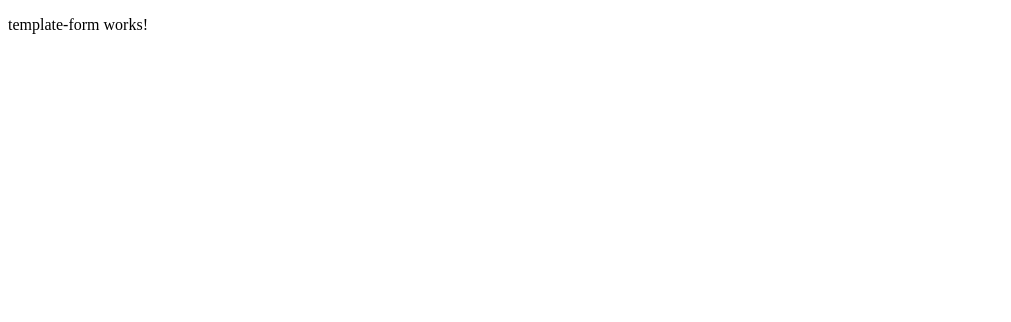
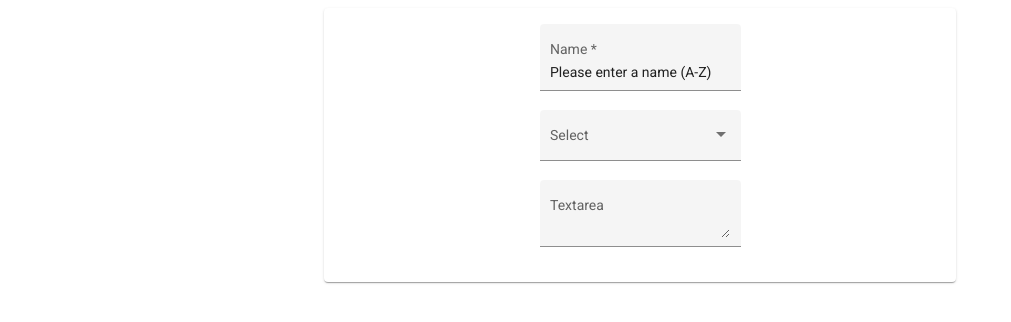
Before and after one commit to nafsar/material-template-form, an Angular app: page / in a window 1280 px wide. Shown: the top 322 px of the page, without its empty margins (0-1011 px from the left). Built offline with nearby package versions, Linux system fonts and the light colour scheme.

Commit message:
material added

```diff
--- a/angular.json
+++ b/angular.json
@@ -24,6 +24,7 @@
               "src/assets"
             ],
             "styles": [
+              "./node_modules/@angular/material/prebuilt-themes/indigo-pink.css",
               "src/styles.css"
             ],
             "scripts": []
@@ -88,6 +89,7 @@
               "src/assets"
             ],
             "styles": [
+              "./node_modules/@angular/material/prebuilt-themes/indigo-pink.css",
               "src/styles.css"
             ],
             "scripts": []
@@ -119,6 +121,7 @@
           }
         }
       }
-    }},
+    }
+  },
   "defaultProject": "material-template-form"
 }
--- a/package.json
+++ b/package.json
@@ -12,10 +12,12 @@
   "private": true,
   "dependencies": {
     "@angular/animations": "~9.1.1",
+    "@angular/cdk": "^9.2.1",
     "@angular/common": "~9.1.1",
     "@angular/compiler": "~9.1.1",
     "@angular/core": "~9.1.1",
     "@angular/forms": "~9.1.1",
+    "@angular/material": "^9.2.1",
     "@angular/platform-browser": "~9.1.1",
     "@angular/platform-browser-dynamic": "~9.1.1",
     "@angular/router": "~9.1.1",
--- a/src/app/template-form/template-form.component.css
+++ b/src/app/template-form/template-form.component.css
@@ -0,0 +1,14 @@
+@import '~@angular/material/prebuilt-themes/deeppurple-amber.css';
+
+body {
+  font-family: Roboto, Arial, sans-serif;
+  margin: 0;
+}
+.basic-container {
+  padding: 30px;
+}
+.basic-align {
+    text-align: center;
+    Width:50%;
+    margin:0 25% 0 25%;
+}
--- a/src/app/template-form/template-form.component.html
+++ b/src/app/template-form/template-form.component.html
@@ -1 +1,24 @@
-<p>template-form works!</p>
+<div class="example-container basic-align">
+    <mat-card>
+        <mat-form-field appearance="fill" >
+            <mat-label>Name</mat-label>
+            <input matInput required minlength="4" >
+            <div>
+             Please enter a name (A-Z)
+            </div>
+        </mat-form-field>
+        <br>
+        <mat-form-field appearance="fill">
+            <mat-label>Select</mat-label>
+            <mat-select>
+                <mat-option value="option">Option</mat-option>
+            </mat-select>
+        </mat-form-field>
+        <br>
+        <mat-form-field appearance="fill">
+            <mat-label>Textarea</mat-label>
+            <textarea matInput></textarea>
+            <!-- <button type="submit" class="button" [disabled]="!templateForm.form.valid">Submit</button> -->
+        </mat-form-field>
+    </mat-card>
+</div>
--- a/src/app/template-form/template-form.component.ts
+++ b/src/app/template-form/template-form.component.ts
@@ -1,4 +1,5 @@
 import { Component, OnInit } from '@angular/core';
+import { FormGroup, FormControl, Validators } from '@angular/forms';
 
 @Component({
   selector: 'app-template-form',
@@ -7,6 +8,7 @@ import { Component, OnInit } from '@angular/core';
 })
 export class TemplateFormComponent implements OnInit {
 
+     name= new FormControl('', [Validators.required, Validators.min(4), Validators.pattern('[a-zA-Z]*')])
   constructor() { }
 
   ngOnInit(): void {
--- a/src/index.html
+++ b/src/index.html
@@ -6,8 +6,10 @@
   <base href="/">
   <meta name="viewport" content="width=device-width, initial-scale=1">
   <link rel="icon" type="image/x-icon" href="favicon.ico">
+  <link href="https://fonts.googleapis.com/css?family=Roboto:300,400,500&display=swap" rel="stylesheet">
+  <link href="https://fonts.googleapis.com/icon?family=Material+Icons" rel="stylesheet">
 </head>
-<body>
+<body class="mat-typography">
   <app-root></app-root>
 </body>
 </html>
```
Also changed, not shown: src/app/app.module.ts (+9 -3 lines), src/app/material/app.material.module.ts (added, +92 -0 lines), src/styles.css (line endings or trailing spaces), 1 other file (tests, documents, lock files or other folders).
